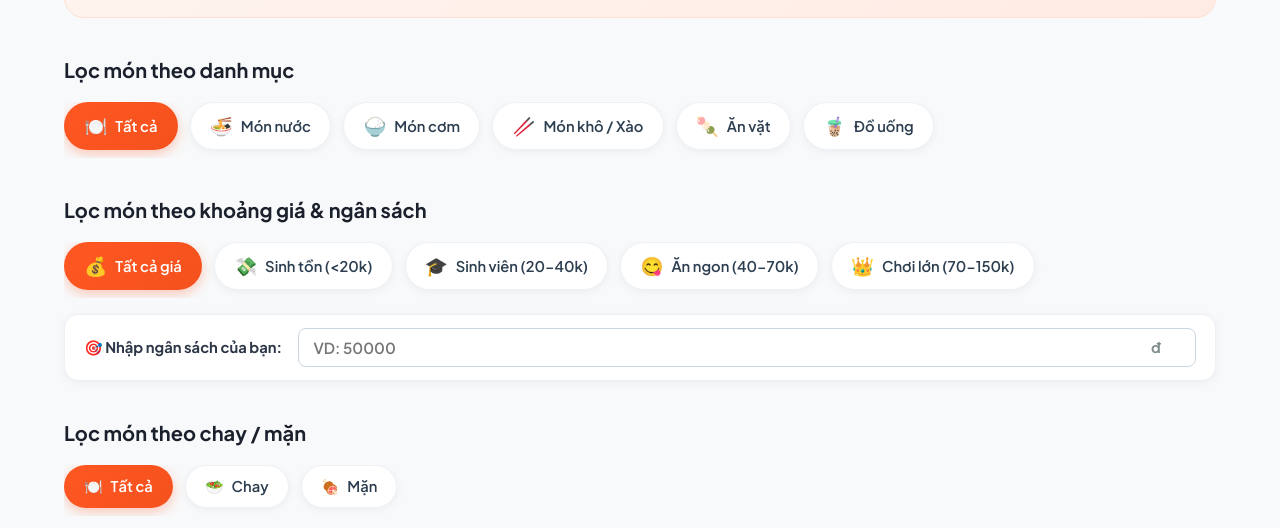
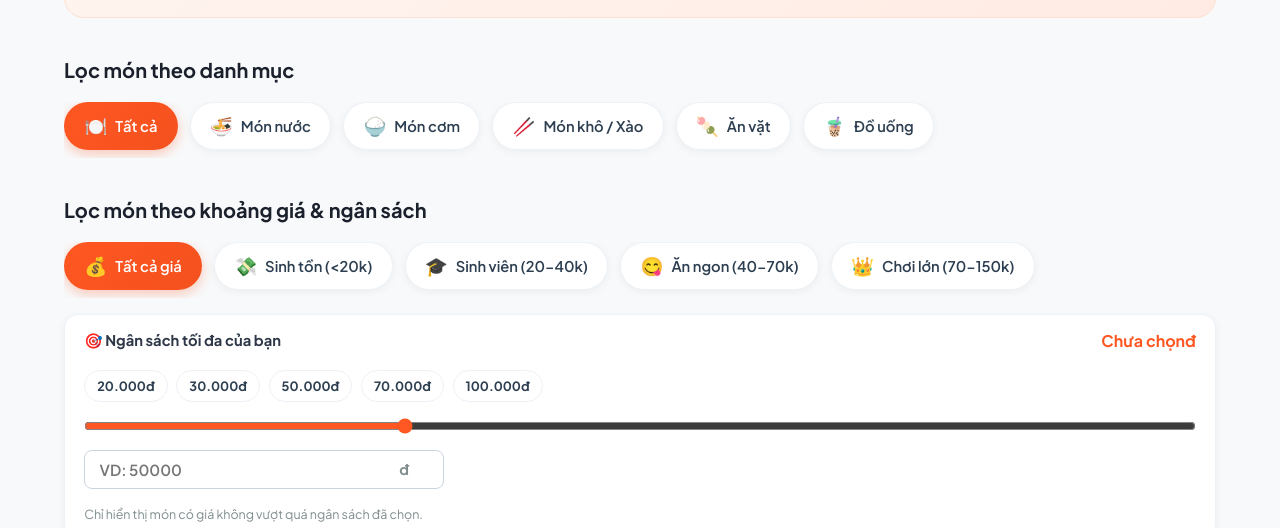
Before and after one commit to hiepn9316-pixel/webb-BungOiAnGi, a website built with Vite: page index.html in a window 1280 px wide. Shown: the part 303-831 px from the top of the page. Built offline with nearby package versions, Linux system fonts and the light colour scheme.

Commit message:
Xây dựng chức năng chọn ngân sách

```diff
--- a/src/js/priceFilter.js
+++ b/src/js/priceFilter.js
@@ -8,6 +8,10 @@ export const PRICE_TIERS = [
   { id: 'an-ngon', name: 'Ăn ngon (40-70k)', icon: '😋', min: 40000, max: 70000 },
   { id: 'choi-lon', name: 'Chơi lớn (70-150k)', icon: '👑', min: 70000, max: 150000 }
 ];
+
+export const BUDGET_PRESETS = [20000, 30000, 50000, 70000, 100000];
+const MIN_CUSTOM_BUDGET = 10000;
+const MAX_CUSTOM_BUDGET = 150000;
 
 /**
  * Lọc danh sách món ăn theo khoảng giá hoặc ngân sách tùy chỉnh
@@ -83,29 +87,61 @@ export function renderPriceFilterUI(
   customBudgetBox.className = 'custom-budget-box';
 
   const budgetValue = customMaxBudget !== null && customMaxBudget > 0 ? customMaxBudget : '';
+  const sliderValue = budgetValue || 50000;
 
   customBudgetBox.innerHTML = `
-    <label for="budget-input" class="budget-label">🎯 Nhập ngân sách của bạn:</label>
+    <div class="budget-heading">
+      <label for="budget-input" class="budget-label">🎯 Ngân sách tối đa của bạn</label>
+      <strong class="budget-current-value">${budgetValue ? new Intl.NumberFormat('vi-VN').format(budgetValue) : 'Chưa chọn'}đ</strong>
+    </div>
+    <div class="budget-presets" aria-label="Ngân sách gợi ý">
+      ${BUDGET_PRESETS.map(preset => `
+        <button type="button" class="budget-preset ${Number(budgetValue) === preset ? 'active' : ''}" data-budget="${preset}">
+          ${new Intl.NumberFormat('vi-VN').format(preset)}đ
+        </button>
+      `).join('')}
+    </div>
+    <input
+      type="range"
+      id="budget-slider"
+      class="budget-slider"
+      min="${MIN_CUSTOM_BUDGET}"
+      max="${MAX_CUSTOM_BUDGET}"
+      step="5000"
+      value="${sliderValue}"
+      aria-label="Chọn ngân sách tối đa"
+    />
     <div class="budget-input-group">
       <input
         type="number"
         id="budget-input"
         class="budget-input"
         placeholder="VD: 50000"
-        min="0"
+        min="${MIN_CUSTOM_BUDGET}"
+        max="${MAX_CUSTOM_BUDGET}"
         step="5000"
         value="${budgetValue}"
       />
       <span class="budget-suffix">đ</span>
       ${budgetValue ? '<button type="button" class="btn-clear-budget" title="Xóa ngân sách">✕</button>' : ''}
     </div>
+    <small class="budget-help">Chỉ hiển thị món có giá không vượt quá ngân sách đã chọn.</small>
   `;
 
-  // Sự kiện khi người dùng nhập số tiền
+  const sliderEl = customBudgetBox.querySelector('#budget-slider');
   const inputEl = customBudgetBox.querySelector('#budget-input');
-  inputEl.addEventListener('input', (e) => {
-    const val = parseInt(e.target.value, 10);
-    onCustomBudgetChange(isNaN(val) || val <= 0 ? null : val);
+  const presetEls = customBudgetBox.querySelectorAll('.budget-preset');
+
+  const applyBudget = value => {
+    const val = parseInt(value, 10);
+    onCustomBudgetChange(Number.isFinite(val) && val >= MIN_CUSTOM_BUDGET ? val : null);
+  };
+
+  sliderEl.addEventListener('change', e => applyBudget(e.target.value));
+  inputEl.addEventListener('change', e => applyBudget(e.target.value));
+
+  presetEls.forEach(presetEl => {
+    presetEl.addEventListener('click', () => applyBudget(presetEl.dataset.budget));
   });
 
   // Sự kiện xóa ô ngân sách
--- a/src/style.css
+++ b/src/style.css
@@ -598,7 +598,8 @@ body {
 
 .custom-budget-box {
   display: flex;
-  align-items: center;
+  align-items: stretch;
+  flex-direction: column;
   gap: 1rem;
   background-color: var(--bg-card);
   padding: 0.8rem 1.2rem;
@@ -608,6 +609,13 @@ body {
   flex-wrap: wrap;
 }
 
+.budget-heading {
+  display: flex;
+  align-items: center;
+  justify-content: space-between;
+  gap: 1rem;
+}
+
 .budget-label {
   font-size: 0.92rem;
   font-weight: 700;
@@ -615,12 +623,48 @@ body {
   white-space: nowrap;
 }
 
+.budget-current-value {
+  color: var(--primary);
+  font-size: 1rem;
+}
+
+.budget-presets {
+  display: flex;
+  flex-wrap: wrap;
+  gap: 0.55rem;
+}
+
+.budget-preset {
+  border: 1px solid var(--border-color);
+  border-radius: 999px;
+  background: #fff;
+  color: var(--text-main);
+  padding: 0.45rem 0.75rem;
+  font-family: inherit;
+  font-size: 0.8rem;
+  font-weight: 700;
+  cursor: pointer;
+  transition: all 0.2s ease;
+}
+
+.budget-preset:hover,
+.budget-preset.active {
+  border-color: var(--primary);
+  background: var(--primary-light);
+  color: var(--primary);
+}
+
+.budget-slider {
+  width: 100%;
+  accent-color: var(--primary);
+  cursor: pointer;
+}
+
 .budget-input-group {
   position: relative;
   display: flex;
   align-items: center;
-  flex: 1;
-  min-width: 200px;
+  width: min(100%, 360px);
 }
 
 .budget-input {
@@ -665,6 +709,11 @@ body {
 
 .btn-clear-budget:hover {
   color: #e53e3e;
+}
+
+.budget-help {
+  color: var(--text-muted);
+  font-size: 0.78rem;
 }
 
 /* Dishes Grid (F01) */
```
